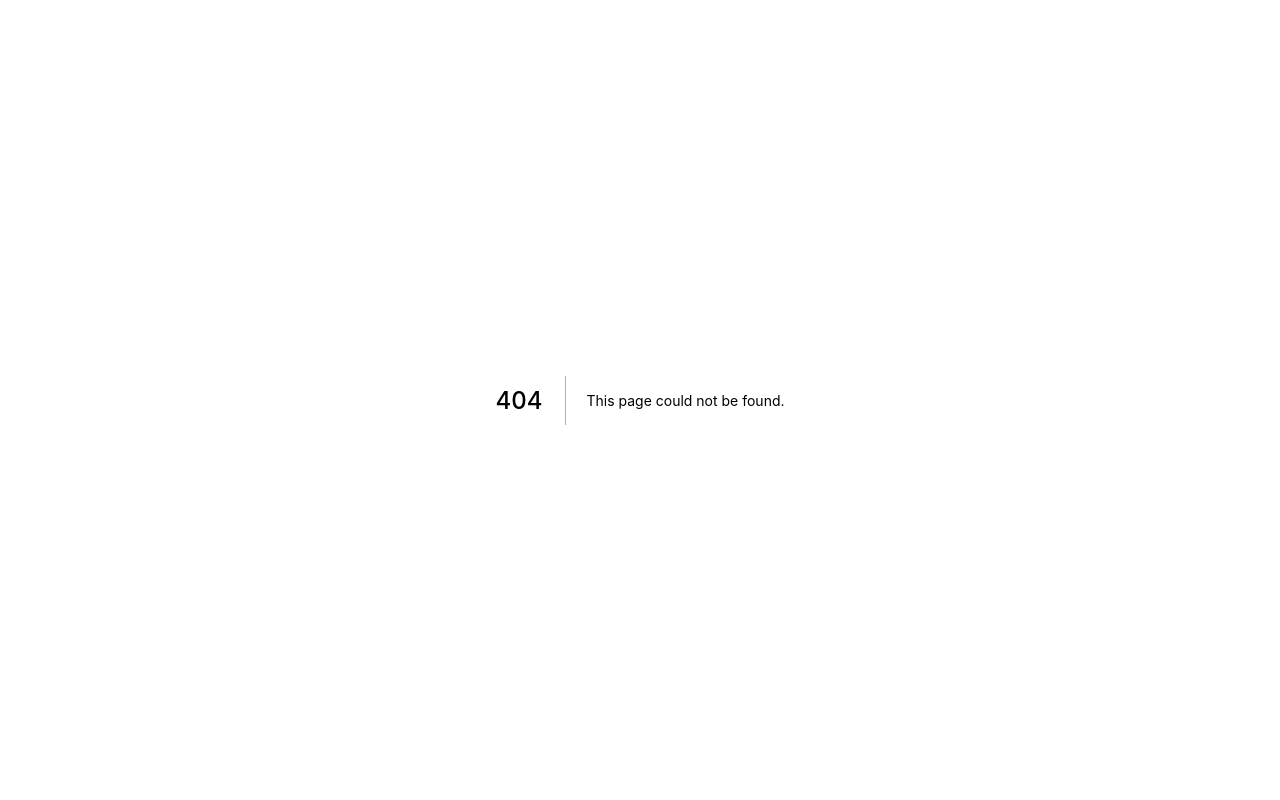
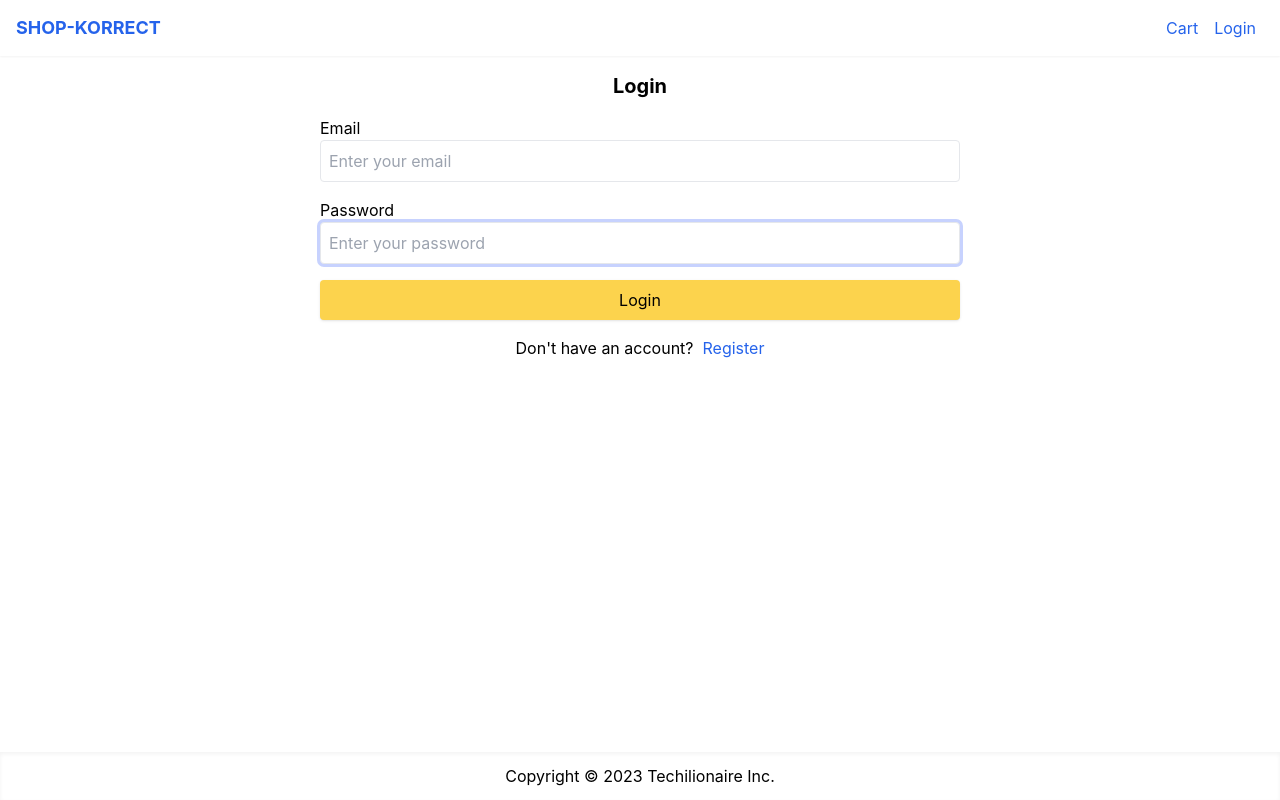
Before and after one commit to Techillionaire/Next-JS-x-Tailwind-x-E-Commerce-App, a Next.js app: page /login in a window 1280 px wide. Before the commit this address had no page. Built offline with nearby package versions, Linux system fonts and the light colour scheme.

Commit message:
-- Login page & validation feature done

```diff
--- a/package.json
+++ b/package.json
@@ -13,6 +13,7 @@
     "next": "12.3.0",
     "react": "18.2.0",
     "react-dom": "18.2.0",
+    "react-hook-form": "^7.36.0",
     "react-icons": "^4.4.0"
   },
   "devDependencies": {
--- a/pages/cart.js
+++ b/pages/cart.js
@@ -100,7 +100,7 @@ function CartScreen(){
                                 </div>
                             </li>
                             <li>
-                                <button onClick={() => router.push('/shipping')} className='primary-button w-full'>Check out</button>
+                                <button onClick={() => router.push('login?redirect=/shipping')} className='primary-button w-full'>Check out</button>
                             </li>
                         </ul>
                     </div>
--- /dev/null
+++ b/pages/login.js
@@ -0,0 +1,74 @@
+import Link from 'next/link'
+import React from 'react'
+import Layout from '../components/Layout'
+import {useForm} from 'react-hook-form'
+
+const LoginScreen = () => {
+
+    const {
+            handleSubmit,
+            register,
+            formState: { errors },
+        } = useForm();
+
+    const submitHandler = ({ email, password }) => {
+        console.log(email, password);
+    }
+
+  return (
+    <Layout title={`login`}>
+        <form className='mx-auto max-w-screen-sm' onSubmit={handleSubmit(submitHandler)}>
+            <h1 className='mb-4 text-xl font-bold text-center'>Login</h1>
+            <div className='mb-4'>
+                <label className='' htmlFor='email'>Email</label>
+                <input
+                    type='email'
+                    {...register('email', {
+                        required: 'Please enter email',
+                        pattern: {
+                          value: /^[a-zA-Z0-9_.+-]+@[a-zA-Z0-9-]+.[a-zA-Z0-9-.]+$/i,
+                          message: 'Please enter valid email',
+                        },
+                      })}
+                    id='email'
+                    className='w-full'
+                    autoFocus
+                    placeholder='Enter your email'
+                />
+                {errors.email && (
+                    <div className="text-red-500">{errors.email.message}</div>
+                )}
+            </div>
+
+            <div className='mb-4'>
+                <label className='' htmlFor='password'>Password</label>
+                <input
+                    type="password"
+                    {...register('password', {
+                      required: 'Please enter password',
+                      minLength: { value: 6, message: 'password should be more than 5 characters' },
+                    })}
+                    id='password'
+                    className='w-full'
+                    autoFocus
+                    placeholder='Enter your password'
+                />
+                 {errors.password && (
+                    <div className="text-red-500 ">{errors.password.message}</div>
+                )}
+            </div>
+
+            <div className='mb-4'>
+                <button className='primary-button w-full'>Login</button>
+            </div>
+
+            <div className='mb-4 text-center'>
+                Don&apos;t have an account? &nbsp;
+                <Link href={`register`}><a>Register</a></Link>
+            </div>
+        </form>
+    </Layout>
+  )
+}
+
+export default LoginScreen
--- a/styles/globals.css
+++ b/styles/globals.css
@@ -2,14 +2,47 @@
 @tailwind components;
 @tailwind utilities;
 
-*{
-    box-sizing: border-box;
+html,
+body {
+  padding: 0;
+  margin: 0;
+  font-family: -apple-system, BlinkMacSystemFont, Segoe UI, Roboto, Oxygen,
+    Ubuntu, Cantarell, Fira Sans, Droid Sans, Helvetica Neue, sans-serif;
 }
 
-.card{
-    @apply mb-5 block rounded-lg border border-gray-200 shadow-md;
+a {
+  @apply text-blue-600 hover:text-blue-800;
 }
 
-.primary-button{
-    @apply font-bold mt-2 rounded bg-amber-300 py-2 px-4 shadow-sm outline-none hover:bg-amber-400 active:bg-amber-500;
+* {
+  box-sizing: border-box;
 }
+
+.card {
+  @apply mb-5  block   rounded-lg border border-gray-200  shadow-md;
+}
+
+.primary-button {
+  @apply rounded bg-amber-300 py-2 px-4 shadow outline-none hover:bg-amber-400  active:bg-amber-500;
+}
+.default-button {
+  @apply rounded bg-gray-100 py-2  px-4 text-black shadow outline-none hover:bg-gray-200  active:bg-gray-300;
+}
+
+input,
+select,
+textarea {
+  @apply rounded border p-2  outline-none ring-indigo-200  focus:ring;
+}
+
+.dropdown-link {
+  @apply flex p-2 hover:bg-gray-200;
+}
+
+.alert-error {
+  @apply my-3 rounded-lg bg-red-100 p-3 text-red-700;
+}
+
+.alert-success {
+  @apply my-3 rounded-lg bg-green-100 p-3 text-green-700;
+}
```
Also changed, not shown: 1 other file (tests, documents, lock files or other folders).
